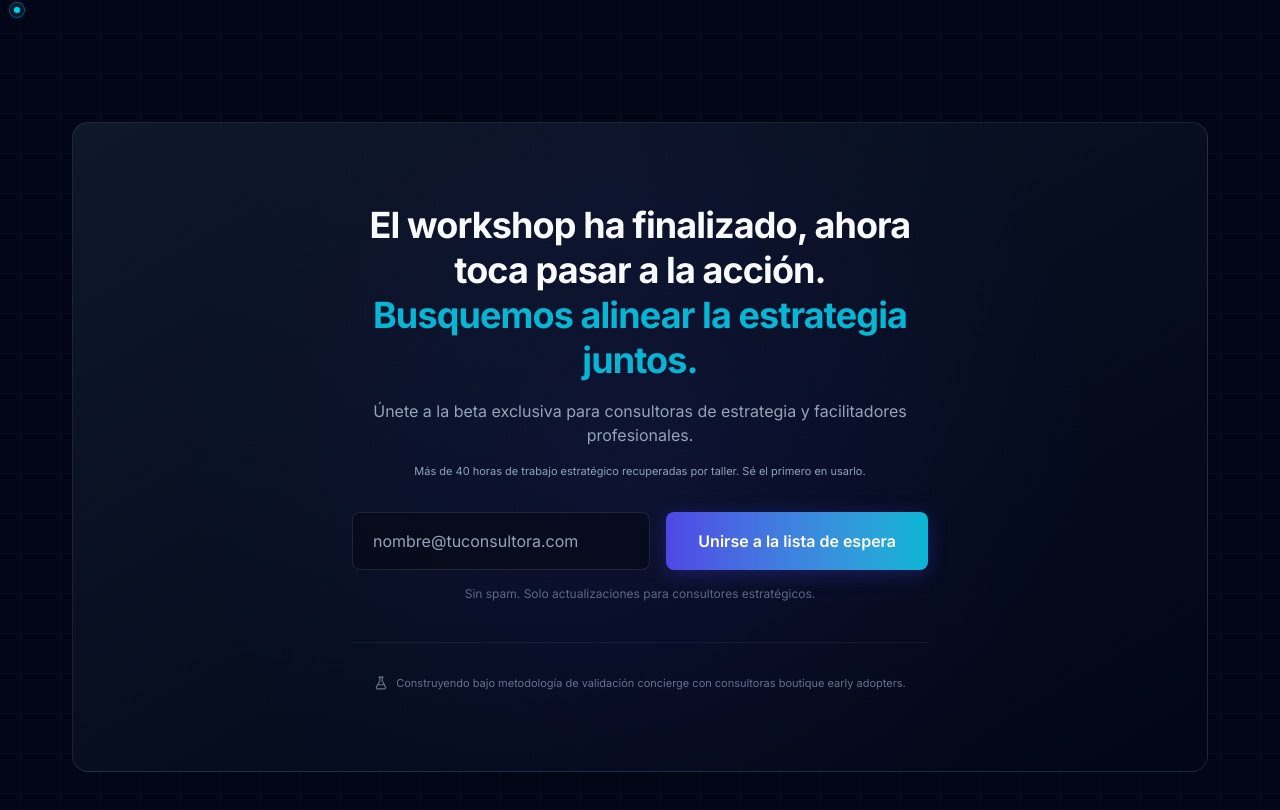
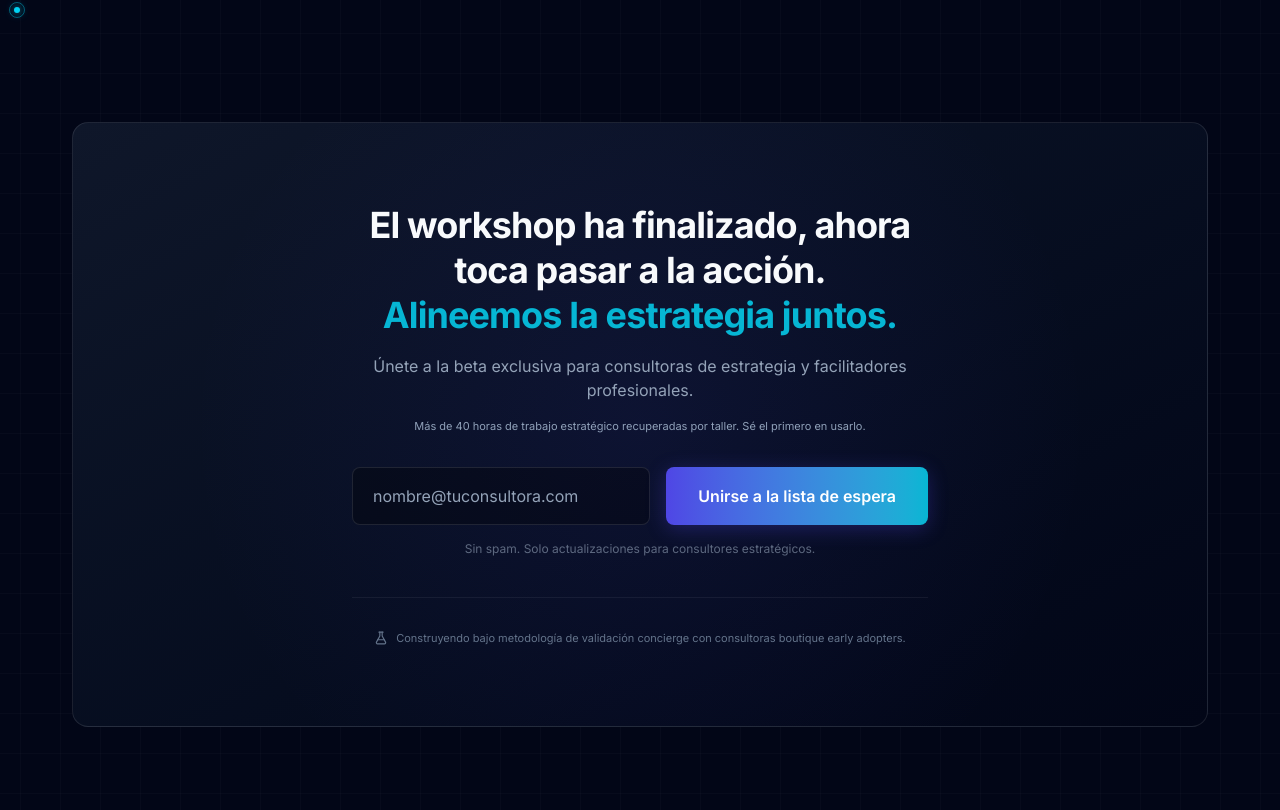
Before and after one commit to javiersanmi55/TheCUBE-Venture-Concept-Javier, a React (Vite) app: page / in a window 1280 px wide. Shown: the part 5127-5937 px from the top of the page. Built offline with nearby package versions, Linux system fonts and the light colour scheme.

Commit message:
Small changes (II)

```diff
--- a/src/components/sections/CTA.jsx
+++ b/src/components/sections/CTA.jsx
@@ -21,7 +21,7 @@ export function CTA() {
             <h2 className="text-3xl md:text-4xl font-bold leading-tight tracking-tight mb-4">
               El workshop ha finalizado, ahora toca pasar a la acción.
               <br />
-              <span className="text-[var(--color-accent-cyan)]">Busquemos alinear la estrategia juntos.</span>
+              <span className="text-[var(--color-accent-cyan)]">Alineemos la estrategia juntos.</span>
             </h2>
             <p className="text-[var(--color-text-secondary)] mb-4">
               Únete a la beta exclusiva para consultoras de estrategia y facilitadores profesionales.
```
